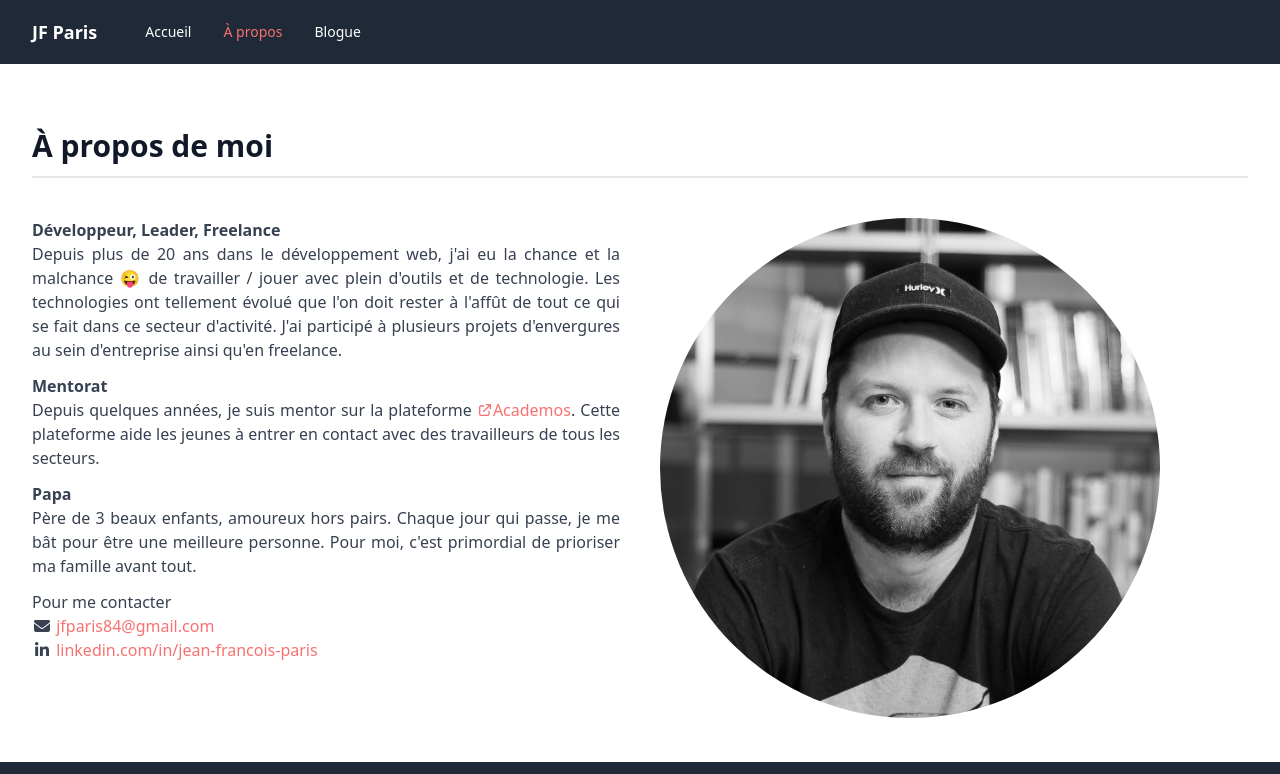
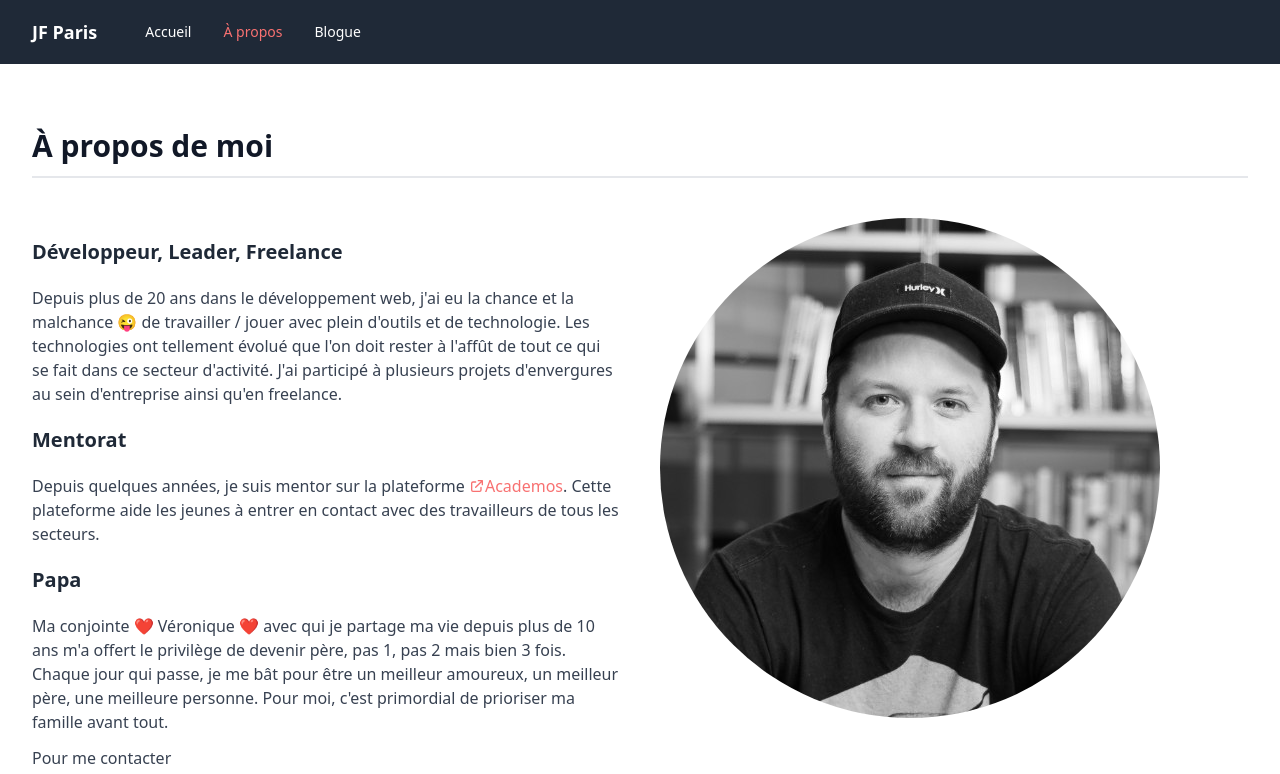
Before and after one commit to jfparis84/nextjs-website, a Next.js app: page /a-propos in a window 1280 px wide. Shown: the top 774 px of the page. Built offline with nearby package versions, Linux system fonts and the light colour scheme.

Commit message:
Ajustement de texte et de visuel.

```diff
--- a/pages/a-propos.jsx
+++ b/pages/a-propos.jsx
@@ -2,7 +2,7 @@ import { ExternalLinkIcon, LinkIcon } from "@heroicons/react/outline";
 import Head from "next/head";
 import Image from "next/image";
 import Layout from "../components/Layout/Default";
-import profilePic from '../public/assets/img/avatar.jpeg';
+import profilePic from "../public/assets/img/avatar.jpeg";
 
 const Index = () => {
   return (
@@ -16,20 +16,21 @@ const Index = () => {
 
       <div className="flex flex-col-reverse md:flex-row">
         <div className="mb-3 md:w-1/2 md:pr-5">
-          <p className="mb-3 text-justify">
-            <strong>Développeur, Leader, Freelance</strong>
-            <br />
-            Depuis plus de 20 ans dans le développement web, j&apos;ai eu la chance
-            et la malchance 😜 de travailler / jouer avec plein d&apos;outils et de
-            technologie. Les technologies ont tellement évolué que l&apos;on doit
-            rester à l&apos;affût de tout ce qui se fait dans ce secteur d&apos;activité.
-            J&apos;ai participé à plusieurs projets d&apos;envergures au sein d&apos;entreprise
-            ainsi qu&apos;en freelance.
+          <h2 className="text-gray-800 font-bold text-xl my-5">
+            Développeur, Leader, Freelance
+          </h2>
+          <p className="mb-3">
+            Depuis plus de 20 ans dans le développement web, j&apos;ai eu la
+            chance et la malchance 😜 de travailler / jouer avec plein
+            d&apos;outils et de technologie. Les technologies ont tellement
+            évolué que l&apos;on doit rester à l&apos;affût de tout ce qui se
+            fait dans ce secteur d&apos;activité. J&apos;ai participé à
+            plusieurs projets d&apos;envergures au sein d&apos;entreprise ainsi
+            qu&apos;en freelance.
           </p>
 
-          <p className="mb-3 text-justify">
-            <strong>Mentorat</strong>
-            <br />
+          <h2 className="text-gray-800 font-bold text-xl my-5">Mentorat</h2>
+          <p className="mb-3">
             Depuis quelques années, je suis mentor sur la plateforme{" "}
             <a href="https://academos.qc.ca" target="_blank" rel="noreferrer">
               <ExternalLinkIcon className="inline w-4 h-4 relative -top-0.5" />
@@ -39,22 +40,32 @@ const Index = () => {
             travailleurs de tous les secteurs.
           </p>
 
-          <p className="mb-3 text-justify">
-            <strong>Papa</strong>
-            <br />
-            Père de 3 beaux enfants, amoureux hors pairs. Chaque jour qui
-            passe, je me bât pour être une meilleure personne. Pour moi, c&apos;est
-            primordial de prioriser ma famille avant tout.
+          <h2 className="text-gray-800 font-bold text-xl my-5">Papa</h2>
+          <p className="mb-3">
+            Ma conjointe ❤️ Véronique ❤️ avec qui je partage ma vie depuis plus
+            de 10 ans m'a offert le privilège de devenir père, pas 1, pas 2 mais
+            bien 3 fois. Chaque jour qui passe, je me bât pour être un meilleur
+            amoureux, un meilleur père, une meilleure personne. Pour moi,
+            c&apos;est primordial de prioriser ma famille avant tout.
           </p>
           <p className="mb-3">
             Pour me contacter
             <br />
-            <i className="fa fa-envelope fa-fw"></i> <a href="mailto:jfparis84@gmail.com">jfparis84@gmail.com</a><br />
-            <i className="fa-brands fa-linkedin-in fa-fw"></i> <a href="https://www.linkedin.com/in/jean-francois-paris">linkedin.com/in/jean-francois-paris</a>
+            <i className="fa fa-envelope fa-fw"></i>{" "}
+            <a href="mailto:jfparis84@gmail.com">jfparis84@gmail.com</a>
+            <br />
+            <i className="fa-brands fa-linkedin-in fa-fw"></i>{" "}
+            <a href="https://www.linkedin.com/in/jean-francois-paris">
+              linkedin.com/in/jean-francois-paris
+            </a>
           </p>
         </div>
         <div className="mb-5 md:w-1/2 md:pl-5">
-          <Image src={profilePic} className="rounded-full" alt="Jean-François Paris" />
+          <Image
+            src={profilePic}
+            className="rounded-full"
+            alt="Jean-François Paris"
+          />
         </div>
       </div>
     </Layout>
```
